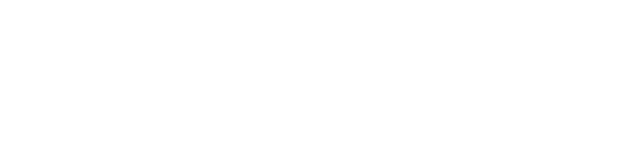
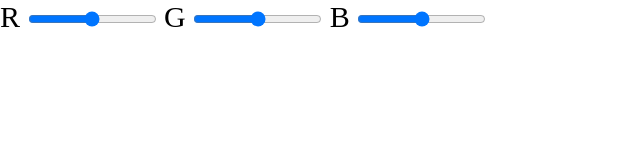
Before and after one commit to JaneFromAux/JSLevel3_2_forms-js_change-bgcolor, a plain HTML site: page index.html in a window 1280 px wide. Shown: the whole page, without its empty margins (0-640 px from the left). Drawn offline with Linux system fonts and the light colour scheme.

Commit message:
erledigt

```diff
--- a/assets/css/style.css
+++ b/assets/css/style.css
@@ -0,0 +1,14 @@
+
+
+
+*{
+    padding:0;
+    margin: 0;
+    box-sizing: border-box;
+}
+html{
+    font-size:62.5%;
+}
+form{
+    font-size: 3rem;
+}
--- a/assets/js/main.js
+++ b/assets/js/main.js
@@ -0,0 +1,10 @@
+
+
+let red = document.getElementById('red');
+let green = document.getElementById('green');
+let blue = document.getElementById('blue');
+
+function changeBackground() {
+    console.log('changeBackground runs');
+    document.body.style.backgroundColor = 'rgb(' + red.value + ', ' + green.value + ', ' + blue.value + ')';
+}
--- a/index.html
+++ b/index.html
@@ -11,7 +11,15 @@
 
 <body>
 
+    <form action="">
 
+        <label for="">R</label>
+        <input type="range" name="" id="red" min="0" max="256" step="1" onchange="changeBackground()">
+        <label for="">G</label>
+        <input type="range" name="" id="green" min="0" max="256" step="1" onchange="changeBackground()">
+        <label for="">B</label>
+        <input type="range" name="" id="blue" min="0" max="256" step="1" onchange="changeBackground()">
+    </form>
 
     <script src="assets/js/main.js"></script>
 </body>
```
